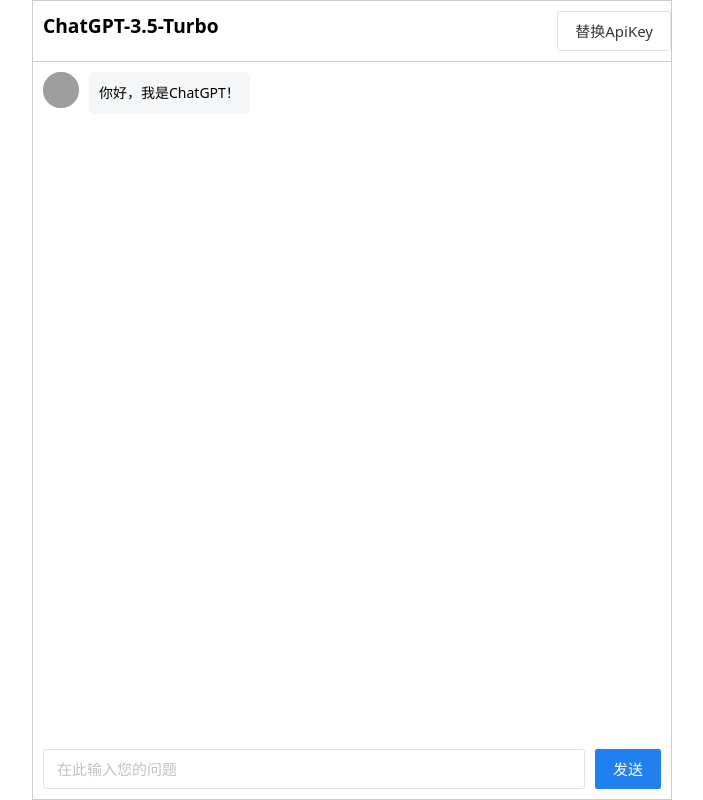
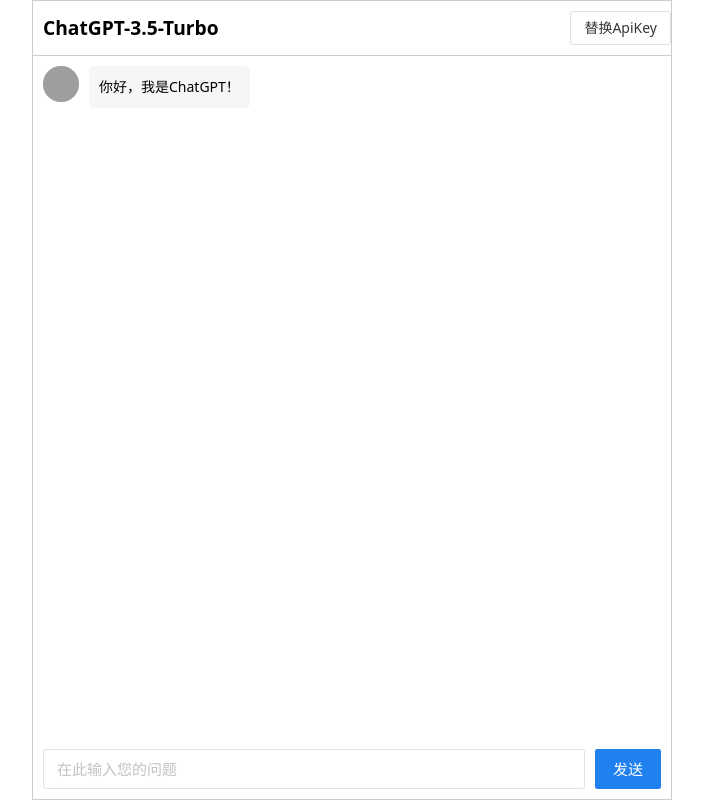
Before and after one commit to DarlingCY/EasyChatGPT, a Vue app: page / in a window 1280 px wide. Shown: the whole page, without its empty margins (288-991 px from the left). Built offline with nearby package versions, Linux system fonts and the light colour scheme; grey boxes are pictures that could not be loaded.

Commit message:
update--顶部样式

```diff
--- a/src/components/Chat.vue
+++ b/src/components/Chat.vue
@@ -11,7 +11,7 @@
       <div class="messageBox" ref="messageBox">
         <div class="header">
           <span>ChatGPT-3.5-Turbo</span>
-          <n-button @click.stop="showModal=true" size="large">替换ApiKey</n-button>
+          <n-button @click.stop="showModal=true" size="medium">替换ApiKey</n-button>
         </div>
         <div class="message" :class="'user'===item['role']?'messageRight':'messageLeft'" v-for="(item,index) in messages" :key="index">
           <n-avatar round :size="36" :src="'user'===item['role']?'https://avatars.githubusercontent.com/u/41161187?s=40&v=4':'https://i-1.rar8.net/2023/2/24/e7a2033b-c04e-418c-a1a8-0c3a109557d1.png'"/>
@@ -224,6 +224,7 @@
         z-index: 999;
         display: flex;
         justify-content: space-between;
+        align-items: center;
       }
 
       .message {
```
